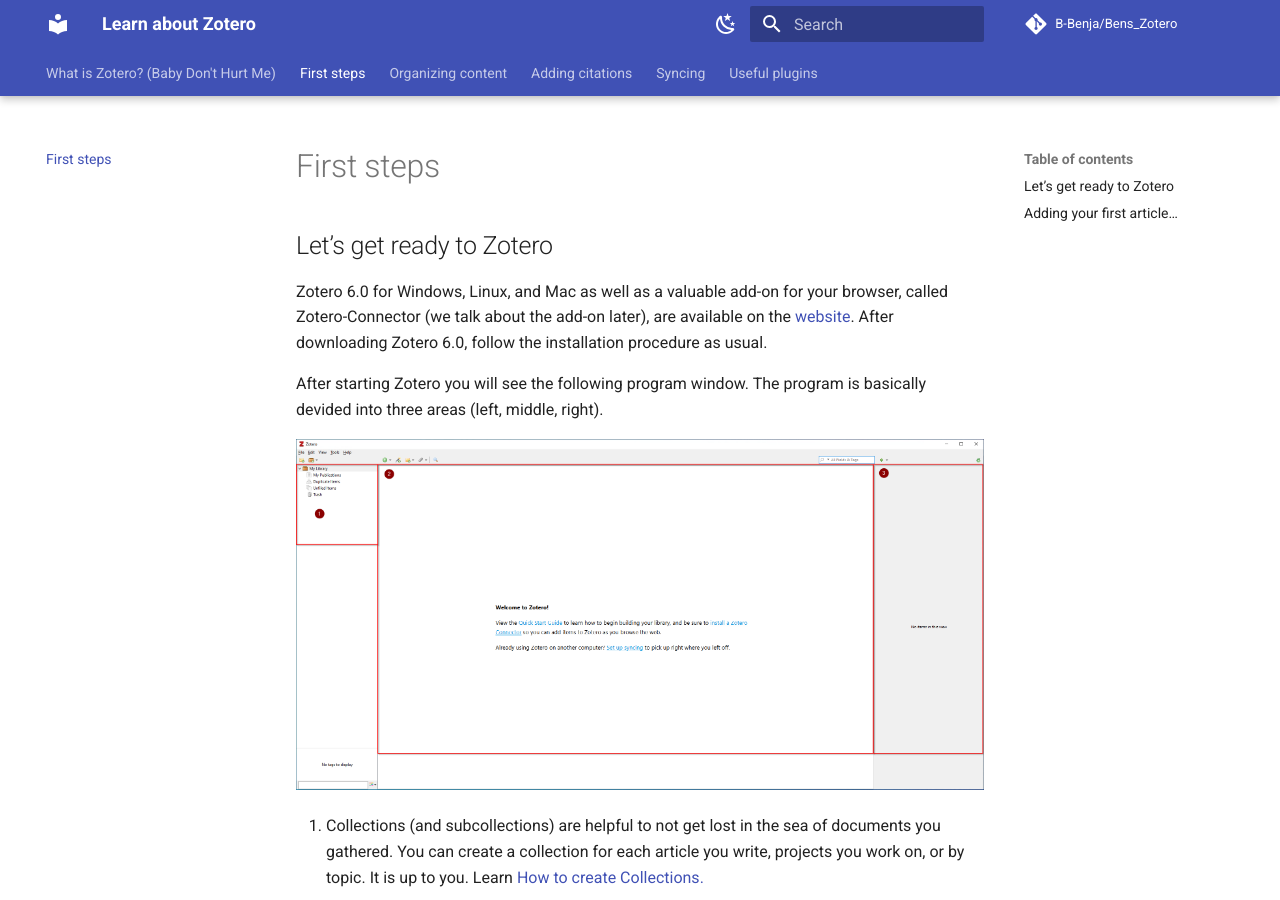
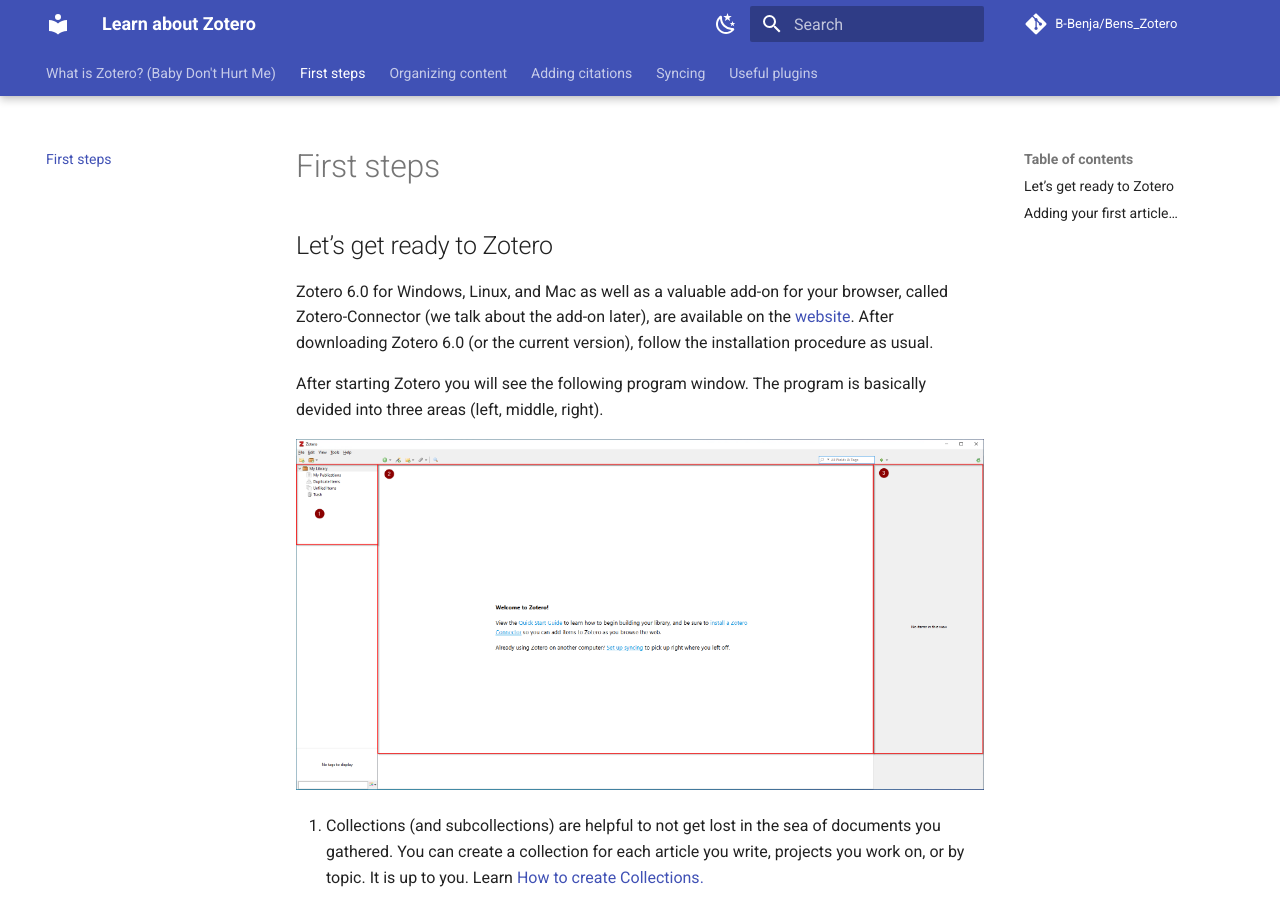
Before and after one commit to B-Benja/Bens_Zotero, an MkDocs documentation site: the page built from docs/first-steps.md, in a window 1280 px wide and 900 px high. Built offline with MkDocs 1.6.1 and Material for MkDocs 9.7.7, drawn with Linux system fonts in a browser that asks for light colours; comment, search, counter and statistics services are not loaded.

Commit message:
Update first-steps.md

```diff
--- a/docs/first-steps.md
+++ b/docs/first-steps.md
@@ -1,6 +1,6 @@
 ## Let’s get ready to Zotero
 
-Zotero 6.0 for Windows, Linux, and Mac as well as a valuable add-on for your browser, called Zotero-Connector (we talk about the add-on later), are available on the [website](https://www.zotero.org/download/). After downloading Zotero 6.0, follow the installation procedure as usual.
+Zotero 6.0 for Windows, Linux, and Mac as well as a valuable add-on for your browser, called Zotero-Connector (we talk about the add-on later), are available on the [website](https://www.zotero.org/download/). After downloading Zotero 6.0 (or the current version), follow the installation procedure as usual.
 
 After starting Zotero you will see the following program window. The program is basically devided into three areas (left, middle, right).
 
@@ -20,18 +20,18 @@
 
 1.	**Adding a document (e.g. PDFs) manually**
  My preferred way is to add the document/PDF directly. If you downloaded a document, just drag and drop the file into Zotero. It will automatically create an entry item and add all the necessary information.
-  * If information is missing or incorrect you can manually make adjustments on the right side.
-  * If Zotero doesn’t create an entry from the PDF, you can right-click on the file and choose *Retrieve Metadata for PDF*
+  - If information is missing or incorrect you can manually make adjustments on the right side.
+  - If Zotero doesn’t create an entry from the PDF, you can right-click on the file and choose *Retrieve Metadata for PDF*
 
  ![](images/02-addpdf.png)
 
 
 2.	**Importing documents via the browser**
  Use a browser addon to import articles with your browser
-  * Install Zotero Connector for your browser of choice ([available on the website](https://www.zotero.org/download/))
-  * When using article databases, library catalogs, web search engines, and other resources, different icons will appear in the menu bar of your browser. The article, book, or page icon in the address bar indicates that you are viewing a single item
-  * Click on the icon to import the information into your library (into the currently selected collection/subcollection). In many cases it also automatically downloads the article.
-  * You can add webpages without articles in the same way. Zotero even takes a screenshot of the webpage (this behavior can be changed in the settings: `Edit - Preferences - General - Automatically take snapshots when creating items from web pages`).
+  - Install Zotero Connector for your browser of choice ([available on the website](https://www.zotero.org/download/))
+  - When using article databases, library catalogs, web search engines, and other resources, different icons will appear in the menu bar of your browser. The article, book, or page icon in the address bar indicates that you are viewing a single item
+  - Click on the icon to import the information into your library (into the currently selected collection/subcollection). In many cases it also automatically downloads the article.
+  - You can add webpages without articles in the same way. Zotero even takes a screenshot of the webpage (this behavior can be changed in the settings: `Edit - Preferences - General - Automatically take snapshots when creating items from web pages`).
 
  ![](images/02-addbrowser.gif)
 
```
